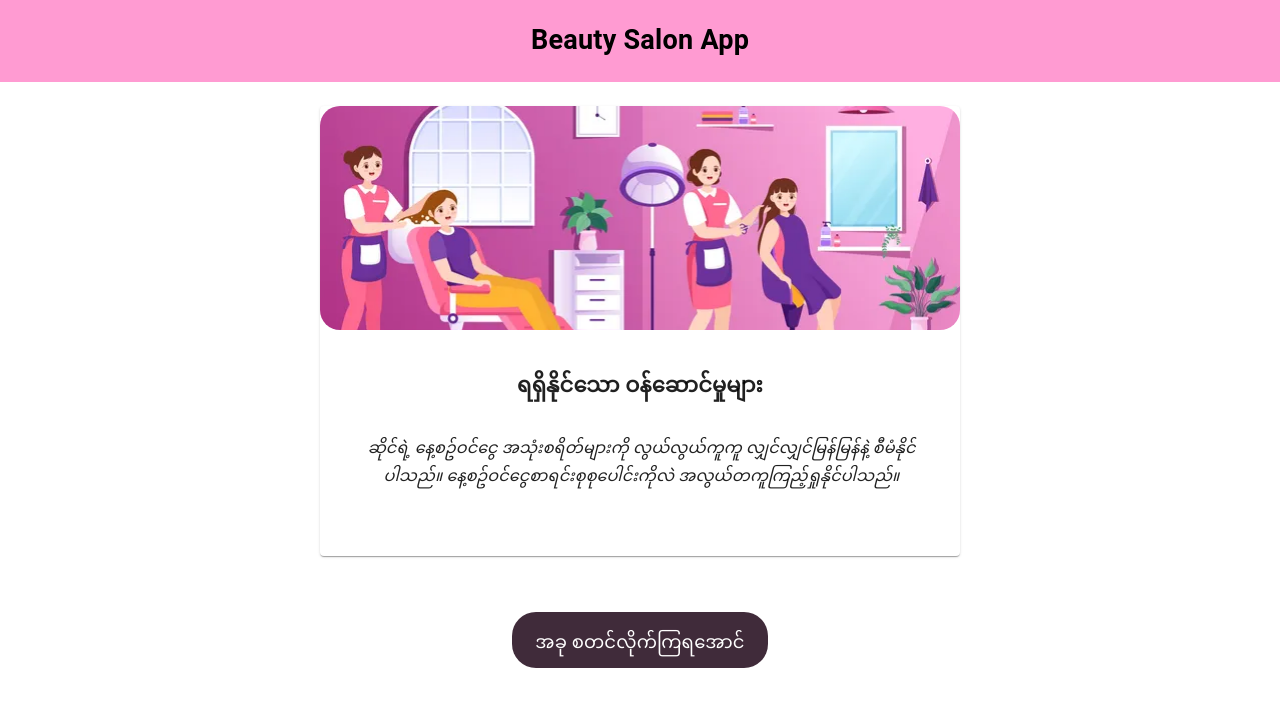
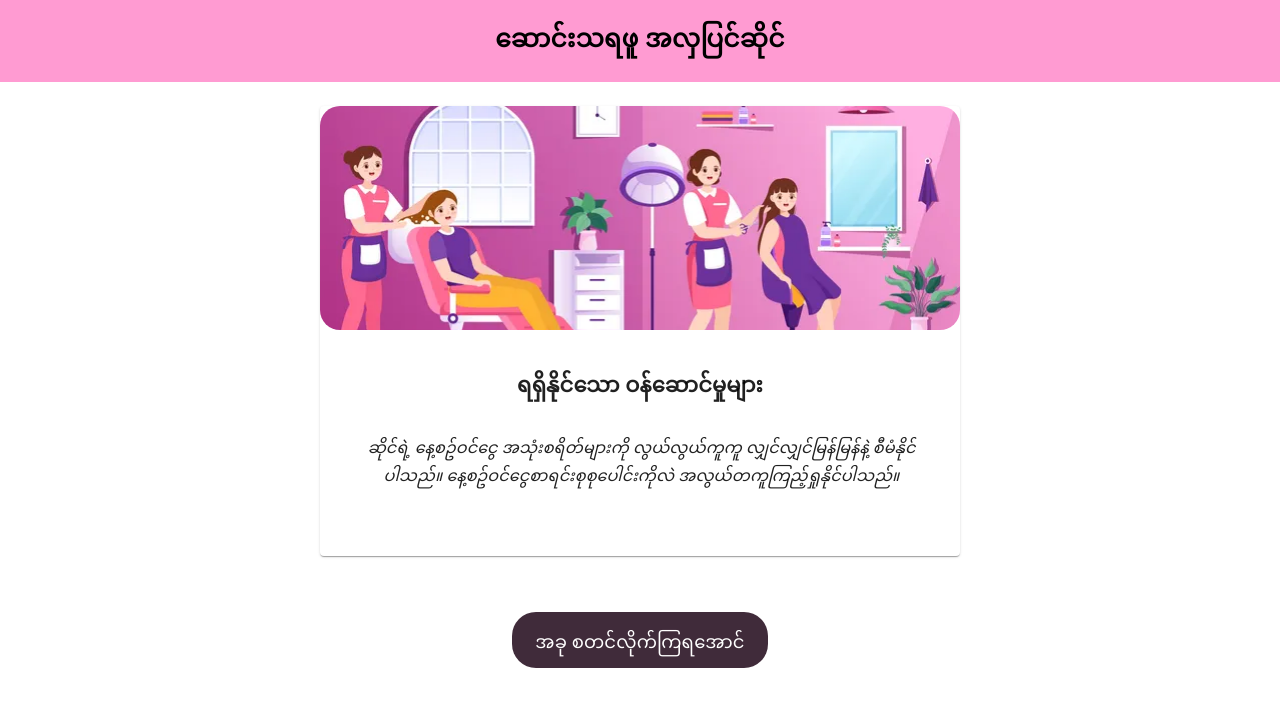
Before and after one commit to yamin227580/mini-pos-app, a Next.js app: page / in a window 1280 px wide. Shown: the top 706 px of the page. Built offline with nearby package versions, Linux system fonts and the light colour scheme.

Commit message:
change title in landing page

```diff
--- a/src/pages/index.tsx
+++ b/src/pages/index.tsx
@@ -20,12 +20,12 @@ export default function Home() {
           sx={{
             textAlign: "center",
             margin: "0 auto",
-            fontSize: 27,
+            fontSize: 25,
             pt: 2.5,
             fontWeight: "bold",
           }}
         >
-          Beauty Salon App
+          ဆောင်းသရဖူ အလှပြင်ဆိုင်
         </Typography>
       </Box>
 
```
